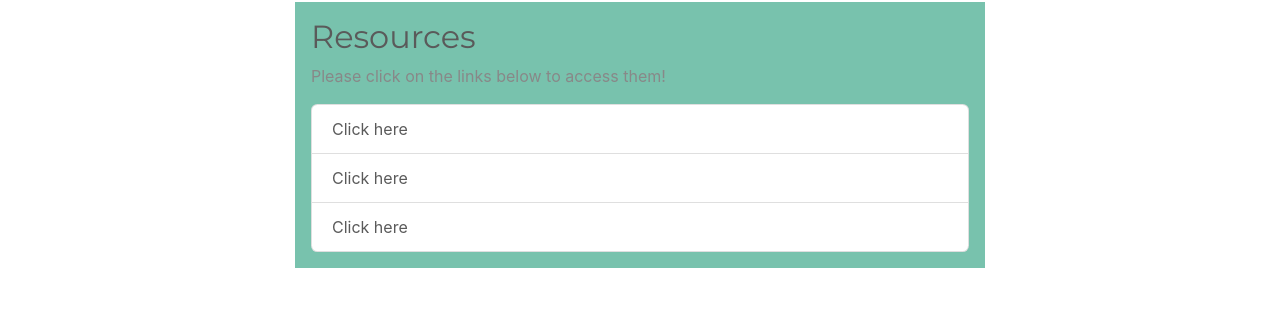
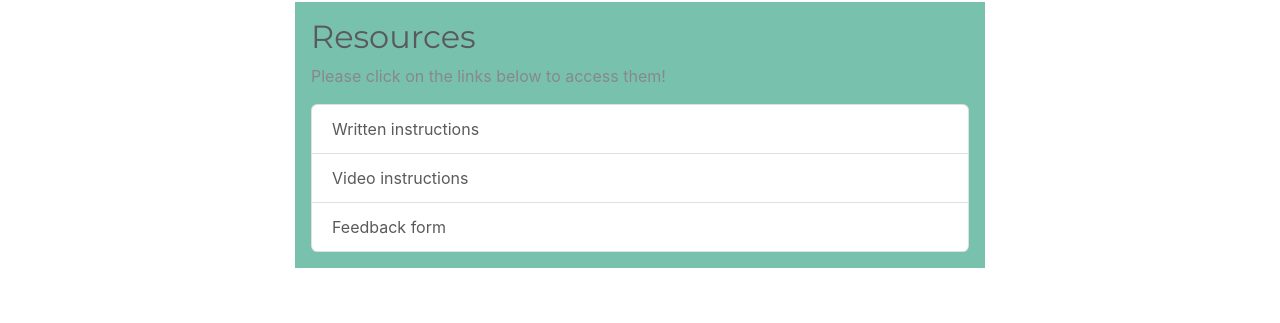
Before and after one commit to meisben/refill_station_multimedia_supplement, a Jekyll site: the page built from index.md, in a window 1280 px wide. Shown: the part 629-952 px from the top of the page. Built offline with Jekyll 4.4.1, drawn with Linux system fonts in a browser that asks for light colours.

Commit message:
Update index.md

```diff
--- a/index.md
+++ b/index.md
@@ -20,9 +20,9 @@ Many thanks for trailling the refill station!
 <h2>Resources</h2>
   <p>Please click on the links below to access them!</p>
 <ul class="list-group">
-  <a href="https://www.w3schools.com/python/" target="_blank" class="list-group-item list-group-item-action">Click here</a>
-  <a href="https://www.w3schools.com/python/" target="_blank" class="list-group-item list-group-item-action">Click here</a>
-  <a href="https://www.w3schools.com/python/" target="_blank" class="list-group-item list-group-item-action">Click here</a>
+  <a href="https://www.w3schools.com/python/" target="_blank" class="list-group-item list-group-item-action">Written instructions</a>
+  <a href="https://www.w3schools.com/python/" target="_blank" class="list-group-item list-group-item-action">Video instructions</a>
+  <a href="https://forms.gle/fnGcoFX5Y7wbEVjX7" target="_blank" class="list-group-item list-group-item-action">Feedback form</a>
 </ul>
 </div>
 
```
